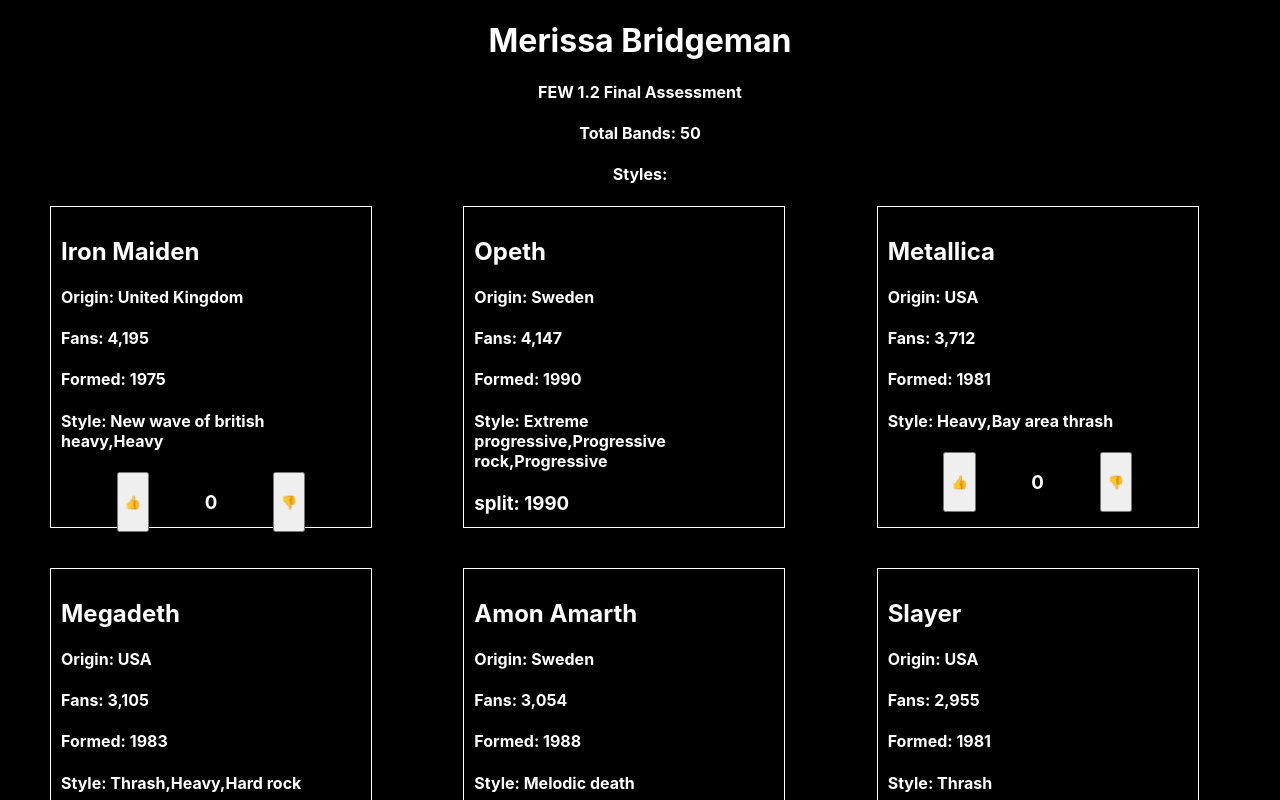
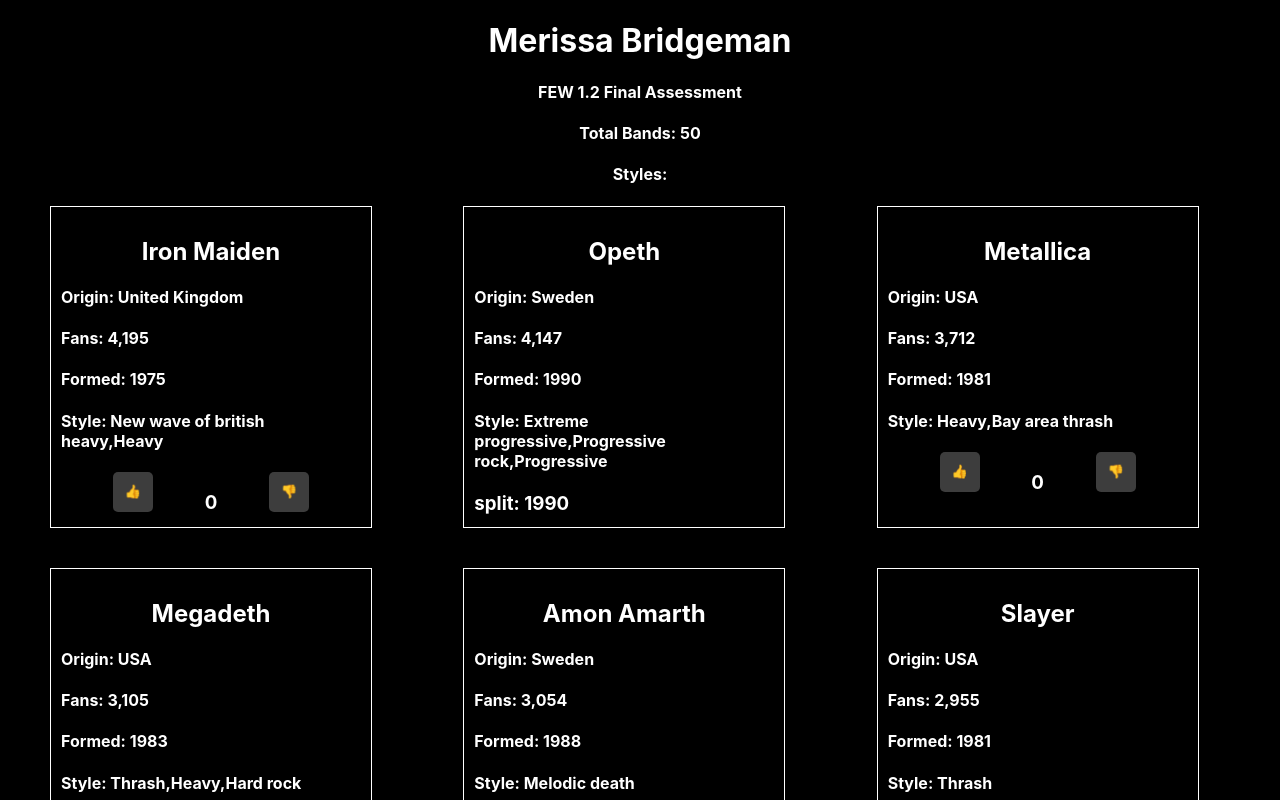
Before and after one commit to merissab44/JSFinal, a React (Create React App) app: page / in a window 1280 px wide. Shown: the top 800 px of the page. Built offline with nearby package versions, Linux system fonts and the light colour scheme.

Commit message:
fixed styling

```diff
--- a/src/components/Band.css
+++ b/src/components/Band.css
@@ -6,6 +6,9 @@
     margin-left: 10px;
     color: white;
 }
+h2{
+    text-align: center;
+}
 .likes{
     display: flex;
     justify-content: space-evenly;
--- a/src/components/Like.js
+++ b/src/components/Like.js
@@ -1,4 +1,5 @@
 import React, {useState } from 'react';
+import './Like.css';
 
 function Like(props) {
 
```
